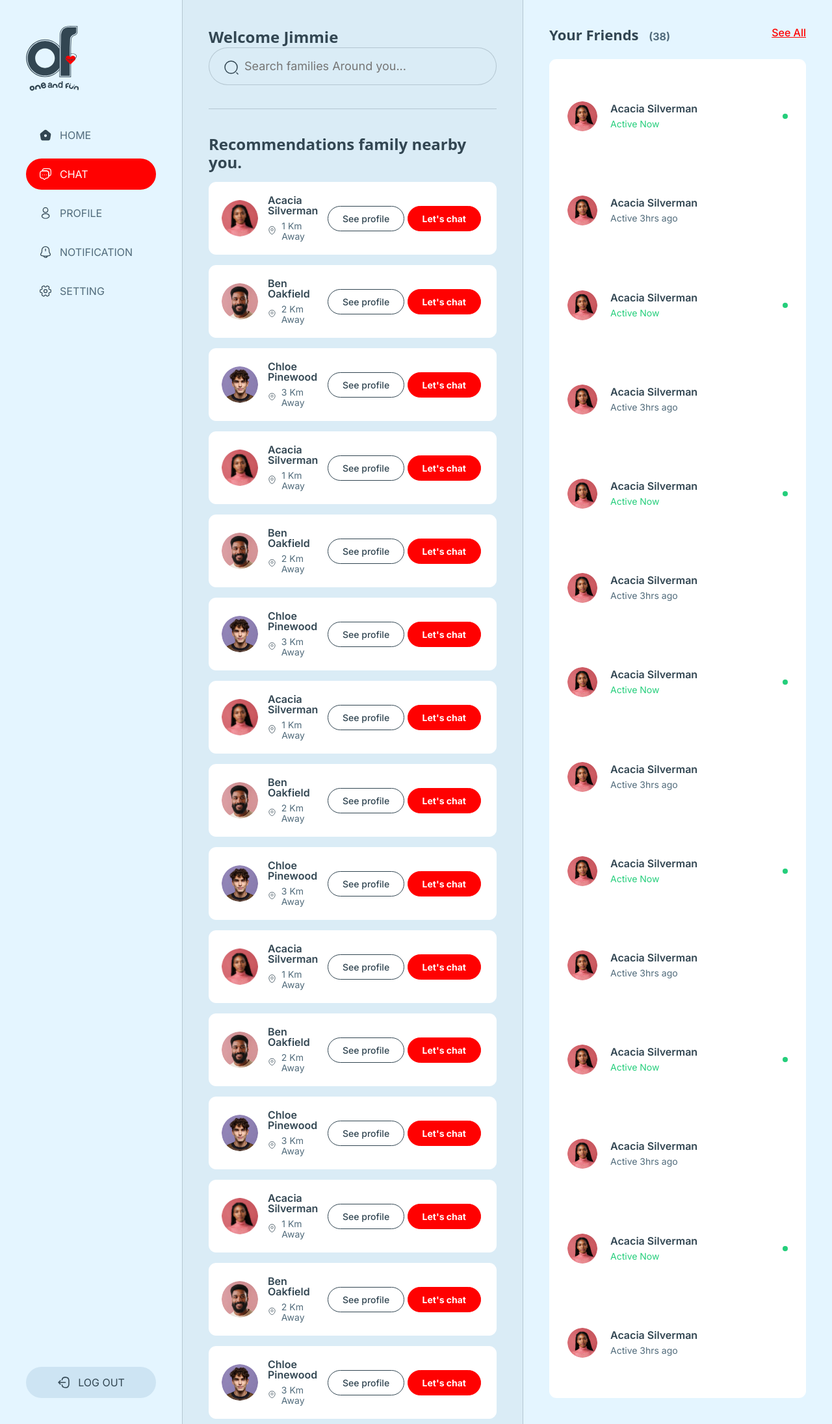
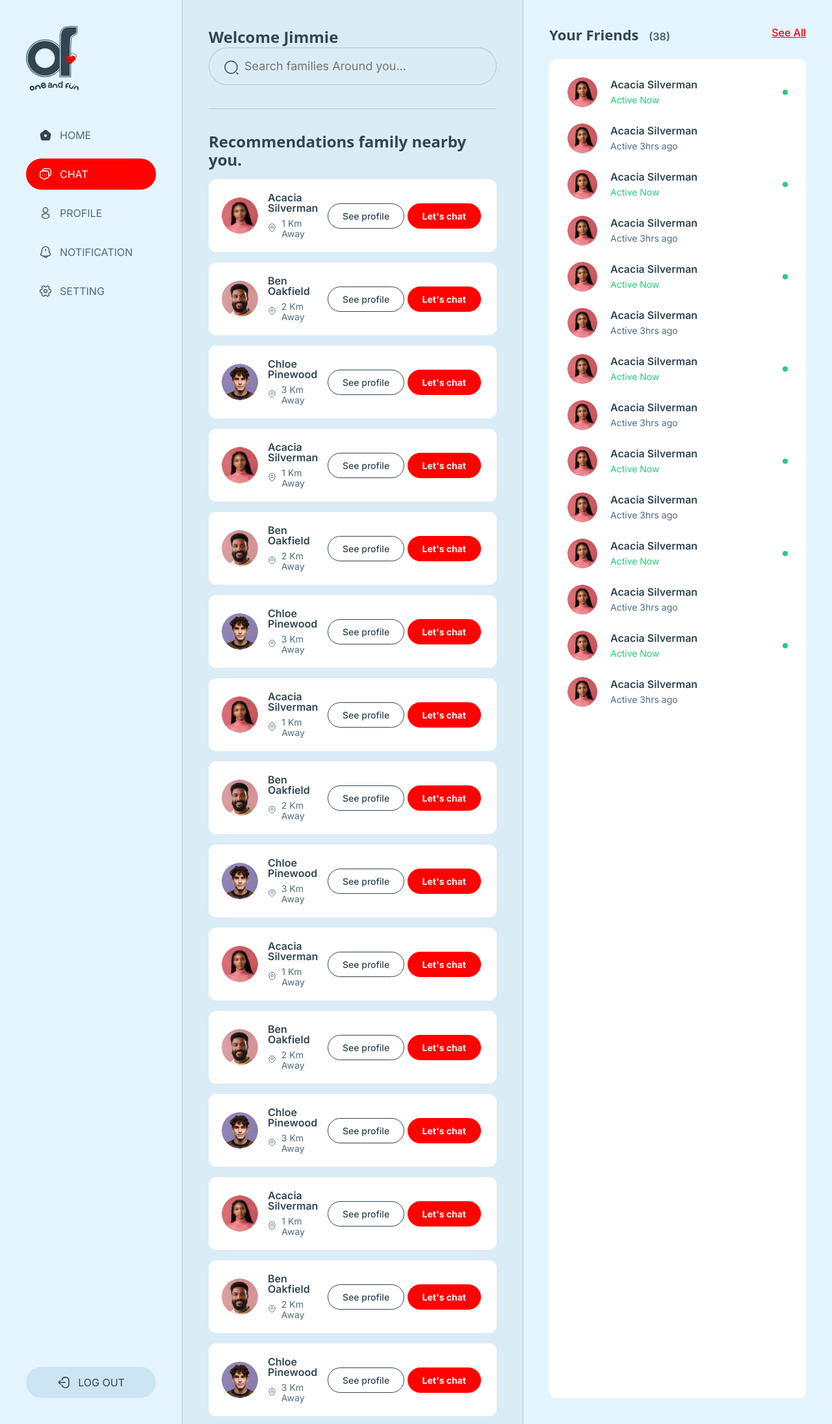
Before and after one commit to abubakarkhan909/companysite, a PHP site: page / in a window 1280 px wide. Shown: the whole page at 65% size. Run offline with PHP 8.4, Linux system fonts and the light colour scheme; some web fonts are replaced.

Commit message:
client changes done

```diff
--- a/src/css/styles.css
+++ b/src/css/styles.css
@@ -11,7 +11,6 @@
   color: #000;
   box-sizing: border-box;
   margin: 0 auto;
-  max-width: 1600px;
 }
 
 ::-webkit-scrollbar {
@@ -362,8 +361,8 @@
 
 .listingmainfrineds {
   margin-top: 25px;
-  display: grid;
-  grid-template-columns: 1fr;
+  display: flex;
+  flex-direction: column;
   gap: 25px;
   padding: 28px 28px 25px;
   border-radius: 11px;
@@ -522,9 +521,10 @@
 }
 
 .nearbylistingmain {
-  padding-top: 40px;
-  height: calc(100vh - 176px);
+  padding-top: 36px;
+  height: calc(100vh - 180px);
   overflow-y: auto;
+  margin-bottom: 6px;
 }
 .nearbylistingmain::-webkit-scrollbar {
   width: 0;
@@ -608,6 +608,7 @@
 }
 .searching.searchactive + .nearbylistingmain {
   padding-top: 16px;
+  height: calc(100vh - 146px);
 }
 .searching.searchactive + .nearbylistingmain .item_rec:hover {
   border-color: #324652;
--- a/src/scss/component/_friendlist.scss
+++ b/src/scss/component/_friendlist.scss
@@ -30,8 +30,8 @@
 }
 .listingmainfrineds{
     margin-top: 25px;
-    display: grid;
-    grid-template-columns: 1fr;
+    display: flex;
+    flex-direction: column;
     gap: 25px;
     padding: 28px 28px 25px;
     border-radius: 11px;
--- a/src/scss/component/_recmandprofile.scss
+++ b/src/scss/component/_recmandprofile.scss
@@ -1,7 +1,8 @@
 .nearbylistingmain{
-    padding-top: 40px;
-    height: calc(100vh - 176px);
+    padding-top: 36px;
+    height: calc(100vh - 180px);
     overflow-y: auto;
+    margin-bottom: 6px;
     &::-webkit-scrollbar{
         width: 0;
         height: 0;
--- a/src/scss/component/_search.scss
+++ b/src/scss/component/_search.scss
@@ -6,6 +6,7 @@
         border: none;
         + .nearbylistingmain{
             padding-top: 16px;
+            height: calc(100vh - 146px);
             .item_rec:hover{
                 border-color: $primary-color;
             }
--- a/src/scss/global/_global.scss
+++ b/src/scss/global/_global.scss
@@ -12,7 +12,7 @@
     color: $body-color;
     box-sizing: border-box;
     margin: 0 auto;
-    max-width: 1600px;
+
   }
 
 ::-webkit-scrollbar{
```
Also changed, not shown: 1 other file.
